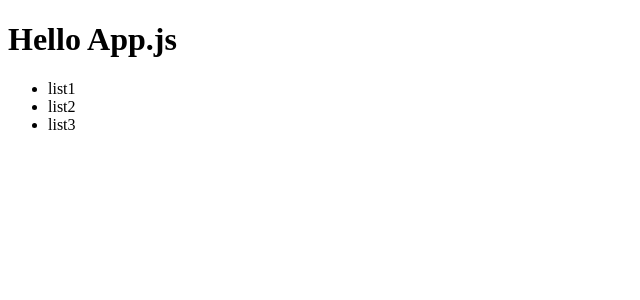
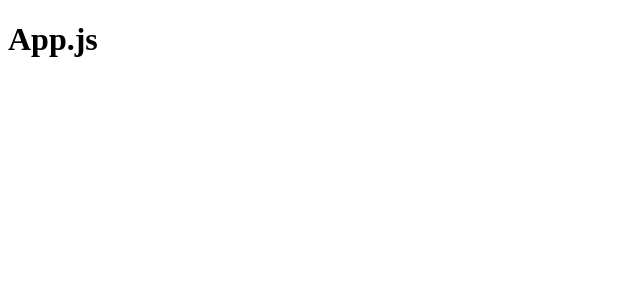
Before and after one commit to teresa1707/fakeShop, a React (Create React App) app: page / in a window 1280 px wide. Shown: the top 300 px of the page, without its empty margins (0-640 px from the left). Built offline with nearby package versions, Linux system fonts and the light colour scheme.

Commit message:
created structure , added named export App export

```diff
--- /dev/null
+++ b/src/container/App/App.js
@@ -0,0 +1,9 @@
+import React from 'react'
+
+export const App = () => {
+    return (
+        <>
+            <h1>App.js</h1>
+        </>
+    )
+}
--- a/src/index.js
+++ b/src/index.js
@@ -1,29 +1,6 @@
-import React from "react";
-import ReactDOM from "react-dom/client";
+import React from 'react'
+import ReactDOM from 'react-dom/client'
+import { App } from './container/App/App'
 
-const Header = () => {
-    return <h1>Hello App.js</h1>;
-};
-const AppList = () => {
-    return (
-        <div>
-            {" "}
-            <ul>
-                <li>list1</li>
-                <li>list2</li>
-                <li>list3</li>
-            </ul>
-        </div>
-    );
-};
-
-function App() {
-    return (
-        <>
-            <Header />
-            <AppList />
-        </>
-    );
-}
-const root = ReactDOM.createRoot(document.getElementById("root"));
-root.render(<App />);
+const root = ReactDOM.createRoot(document.getElementById('root'))
+root.render(<App />)
```
